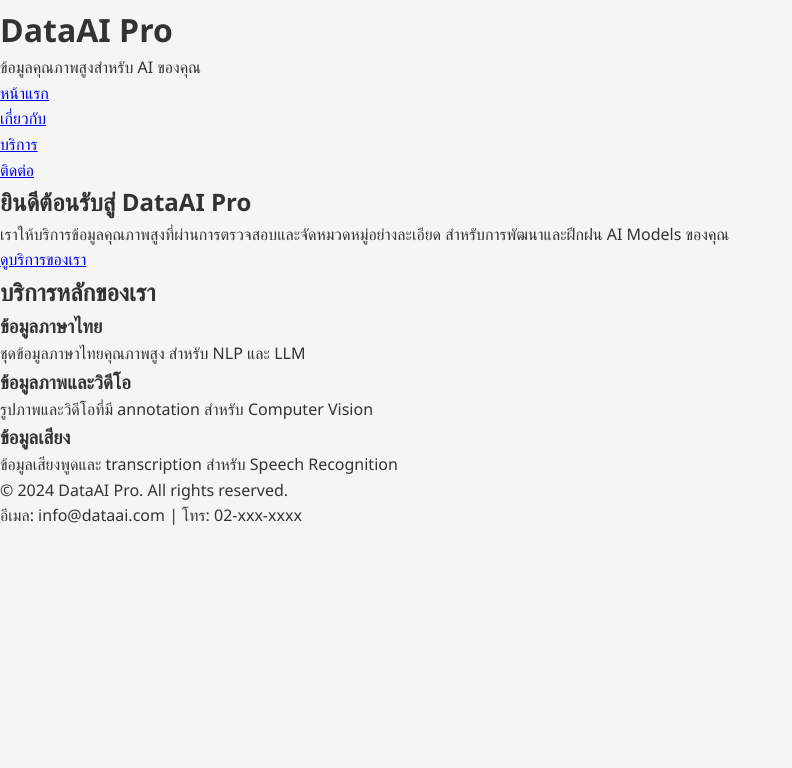
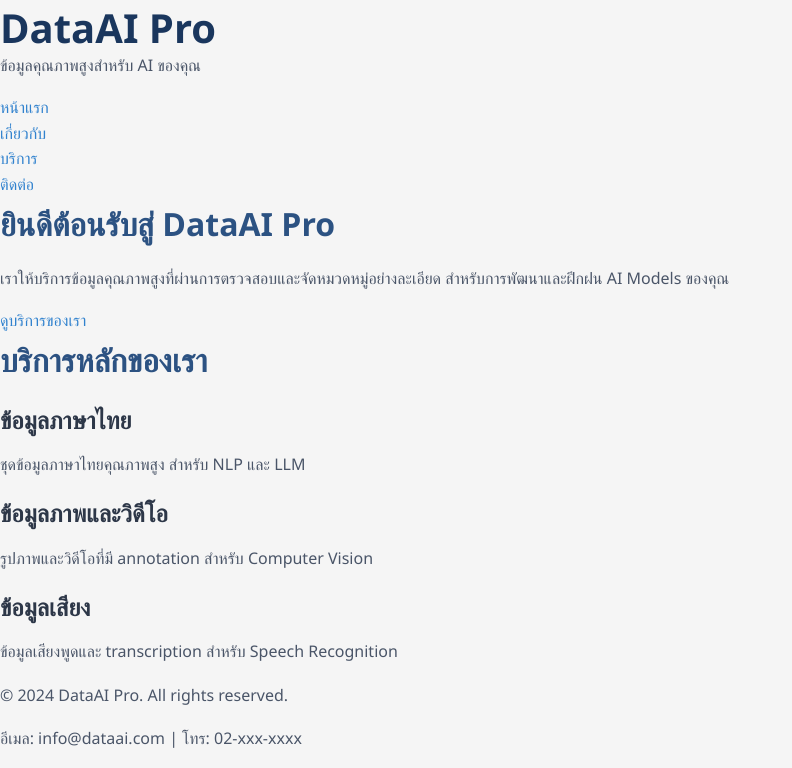
Before and after one commit to 67160003-Chutiphon/my-business-webV2, a plain HTML site: page index.html in a window 1280 px wide. Shown: the part 116-884 px from the top of the page, without its empty margins (0-792 px from the left). Before the commit the page ends 800 px from the top, so only its background shows below. Drawn offline with Linux system fonts and the light colour scheme.

Commit message:
Add typography styles for h1-h4, p, and a elements

```diff
--- a/css/styles.css
+++ b/css/styles.css
@@ -17,3 +17,51 @@ body {
   background-color: #f5f5f5;
   color: #333;
 }
+
+/* ========================
+   TYPOGRAPHY
+   ======================== */
+h1 {
+    font-size: 2.5rem;
+    font-weight: 700;
+    color: #1a365d;
+    line-height: 1.2;
+}
+
+h2 {
+    font-size: 2rem;
+    font-weight: 600;
+    color: #2c5282;
+    margin-bottom: 1rem;
+}
+
+h3 {
+    font-size: 1.5rem;
+    font-weight: 600;
+    color: #2d3748;
+    margin-bottom: 0.75rem;
+}
+
+h4 {
+    font-size: 1.25rem;
+    font-weight: 600;
+    color: #4a5568;
+}
+
+p {
+    font-size: 1rem;
+    line-height: 1.7;
+    margin-bottom: 1rem;
+    color: #4a5568;
+}
+
+a {
+    color: #3182ce;
+    text-decoration: none;
+    transition: color 0.3s ease;
+}
+
+a:hover {
+    color: #2c5282;
+    text-decoration: underline;
+}
```
